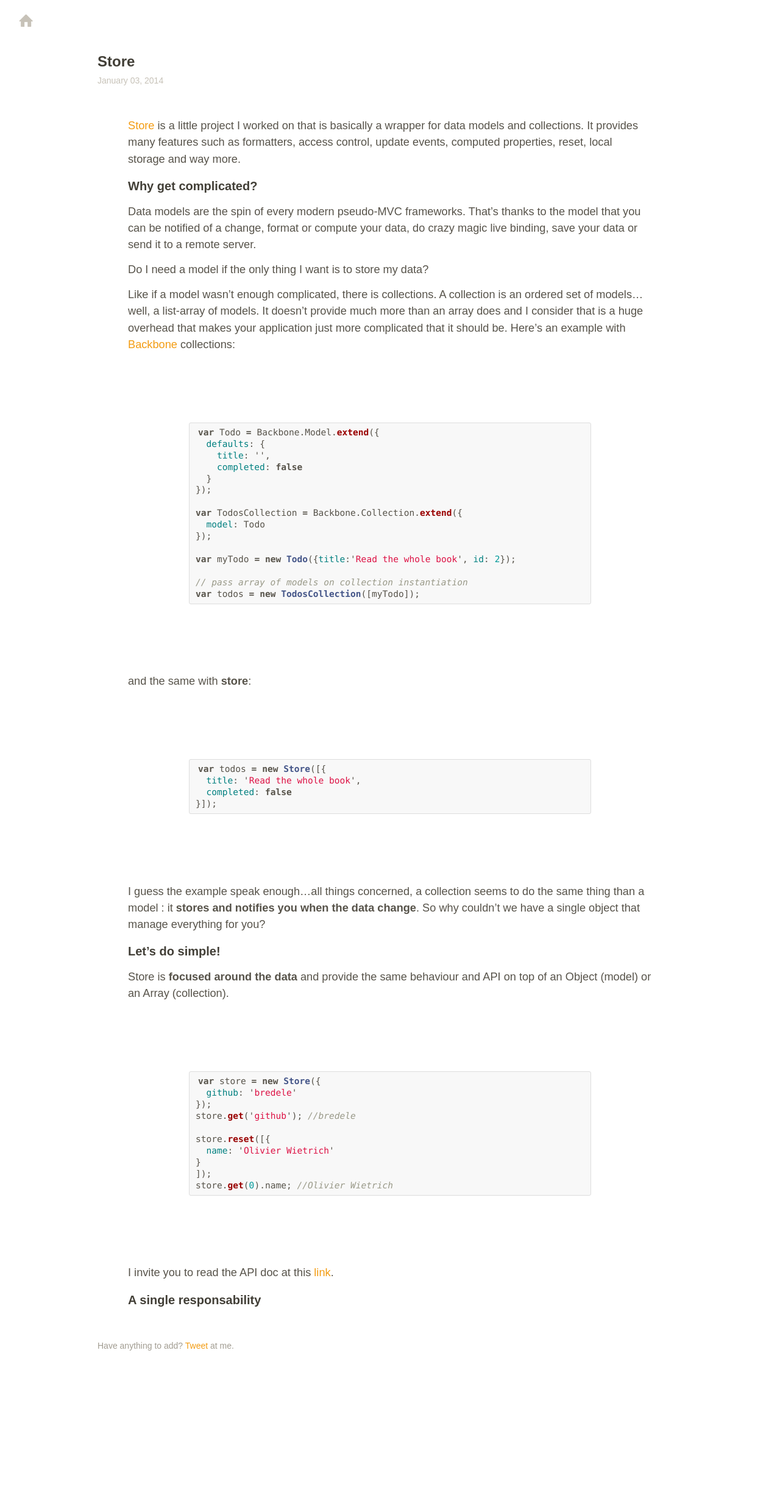
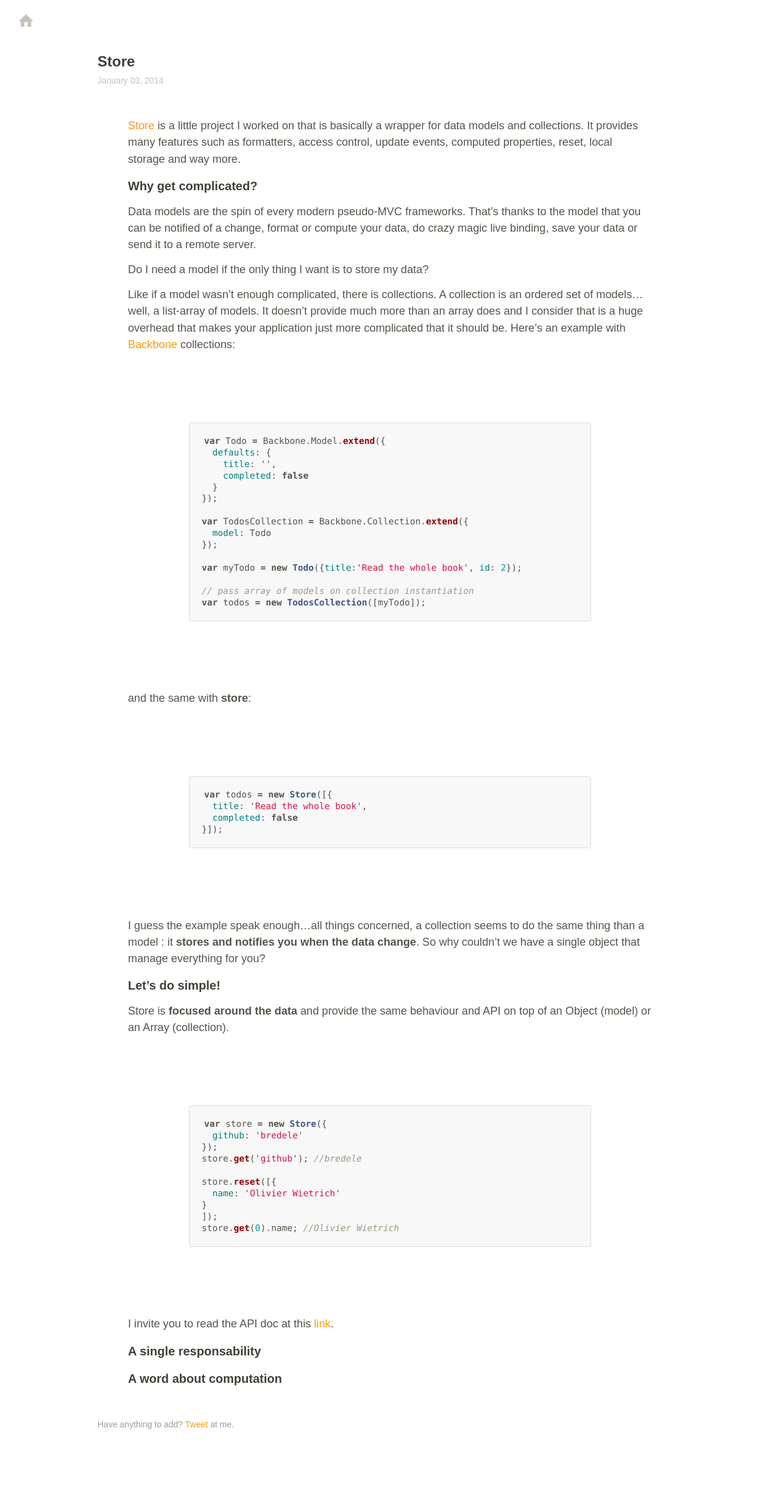
Before and after one commit to bredele/bredele.github.io, a Jekyll site: the page built from _posts/2014-01-03-store.md, in a window 1280 px wide. Shown: the whole page at 61% size. Built offline with Jekyll 4.4.1, drawn with Linux system fonts in a browser that asks for light colours; Markdown is read by kramdown in place of the engine named in the settings; before the commit the page ends 2318 px from its top, so only the background shows below that.

Commit message:
update pre style

```diff
--- a/_posts/2014-01-03-store.md
+++ b/_posts/2014-01-03-store.md
@@ -63,3 +63,5 @@ store.get(0).name; //Olivier Wietrich
 I invite you to read the API doc at this [link](https://github.com/bredele/store).
 
 ## <a class="post-section" href="#singleresponsability">A single responsability</a>
+
+## <a class="post-section" href="#computation">A word about computation</a>
--- a/assets/blog.css
+++ b/assets/blog.css
@@ -171,7 +171,7 @@ pre {
 	background-color: #f8f8f8;
 	border: 1px solid #ddd;
 	overflow: auto;
-	padding: 6px 10px;
+	padding: 20px;
 	border-radius: 3px;
 	margin:40px;
 }
```
